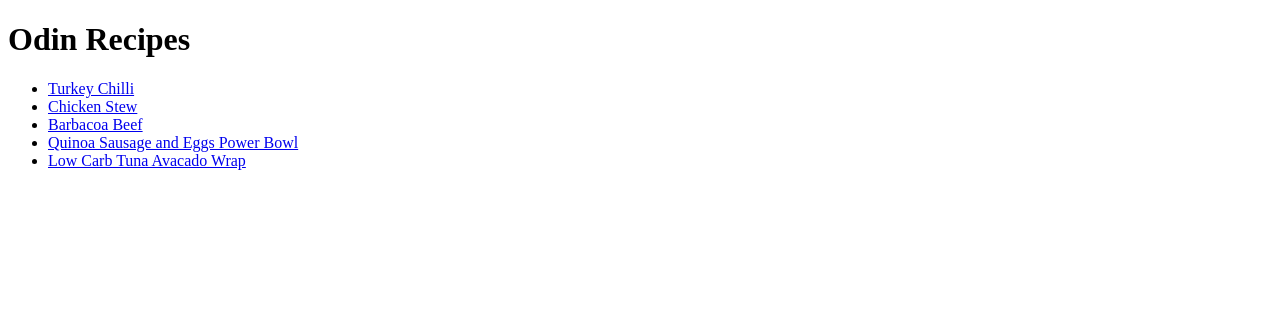
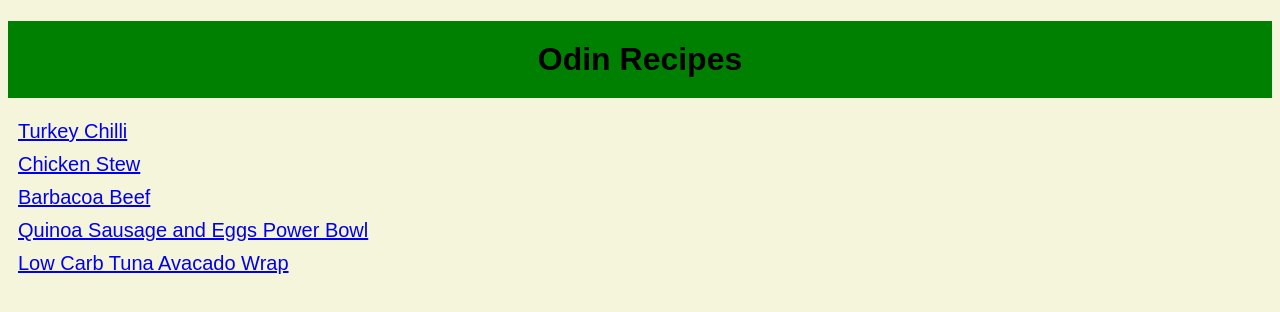
Before and after one commit to BrianJPG/odin-recipes, a plain HTML site: page index.html in a window 1280 px wide. Drawn offline with Linux system fonts and the light colour scheme.

Commit message:
Style homepage

```diff
--- a/index.html
+++ b/index.html
@@ -3,17 +3,16 @@
 
 <head>
     <meta charset="UTF-8">
+    <link rel="stylesheet" href="style.css">
     <title>Odin Recipes</title>
 </head>
 
 <body>
     <h1>Odin Recipes</h1>
-    <ul>
-        <li><a href="./recipes/chili.html">Turkey Chilli</a></li>
-        <li><a href="./recipes/chicken-stew.html">Chicken Stew</a></li>
-        <li><a href="./recipes/barbacoa-beef.html">Barbacoa Beef</a></li>
-        <li><a href="./recipes/quinoa-sausage-eggs-bowl.html">Quinoa Sausage and Eggs Power Bowl</a></li>
-        <li><a href="./recipes/tuna-wrap.html">Low Carb Tuna Avacado Wrap</li>
-    </ul>
+        <div><a href="./recipes/chili.html">Turkey Chilli</a></button></div>
+        <div><a href="./recipes/chicken-stew.html">Chicken Stew</a></button></div>
+        <div><a href="./recipes/barbacoa-beef.html">Barbacoa Beef</a></button></div>
+        <div><a href="./recipes/quinoa-sausage-eggs-bowl.html">Quinoa Sausage and Eggs Power Bowl</a></button></div>
+        <div><a href="./recipes/tuna-wrap.html">Low Carb Tuna Avacado Wrap</button></div>
 </body>
 </html>
--- /dev/null
+++ b/style.css
@@ -0,0 +1,22 @@
+* {
+    font-family: sans-serif;
+    background-color: beige;
+}
+
+h1 {
+    background-color: green;
+    padding: 20px;
+    text-align: center;
+}
+
+div {
+    font-size: 20px;
+    margin: 10px;
+
+}
+
+button {
+    background-color: green;
+    padding: 10px;
+
+}
```
